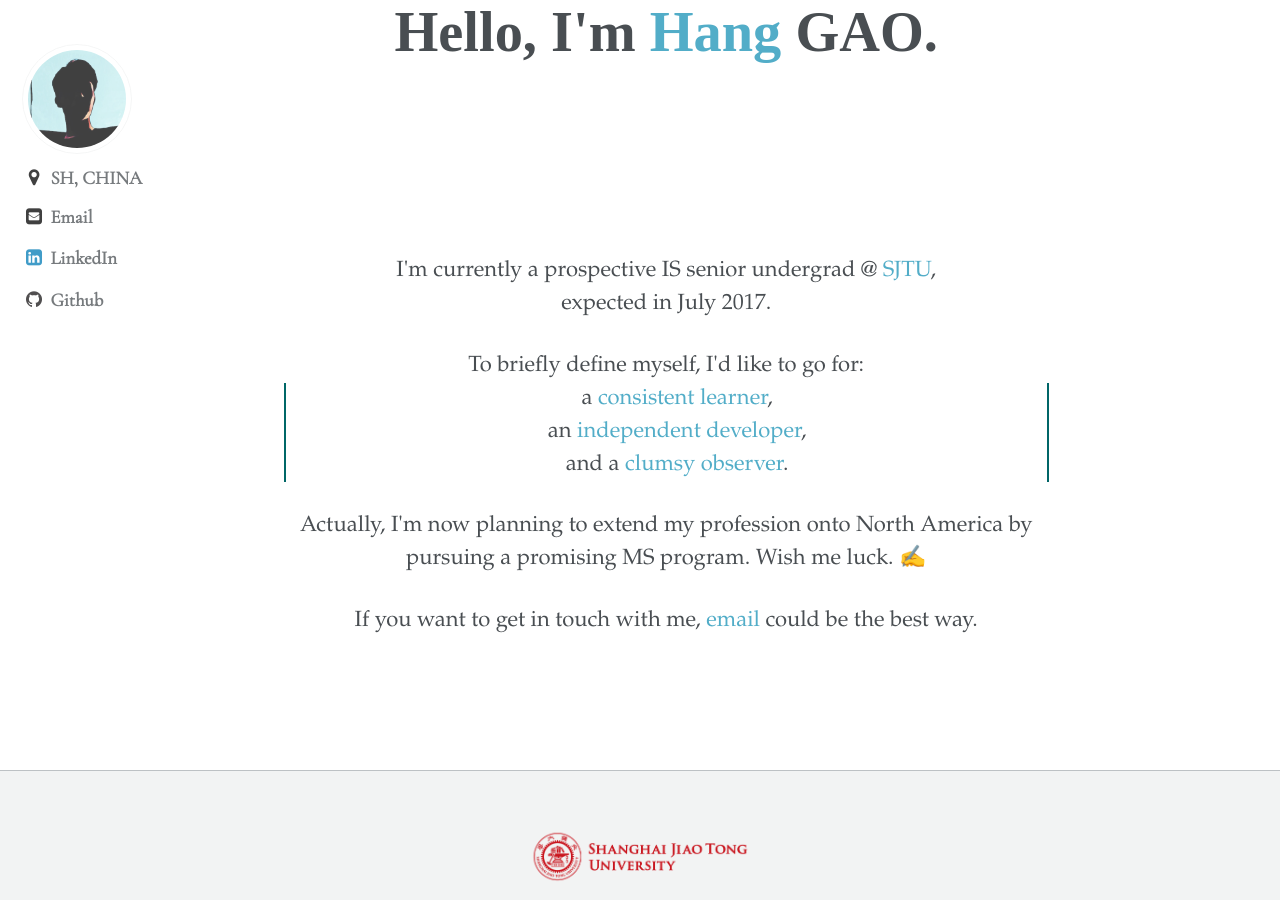
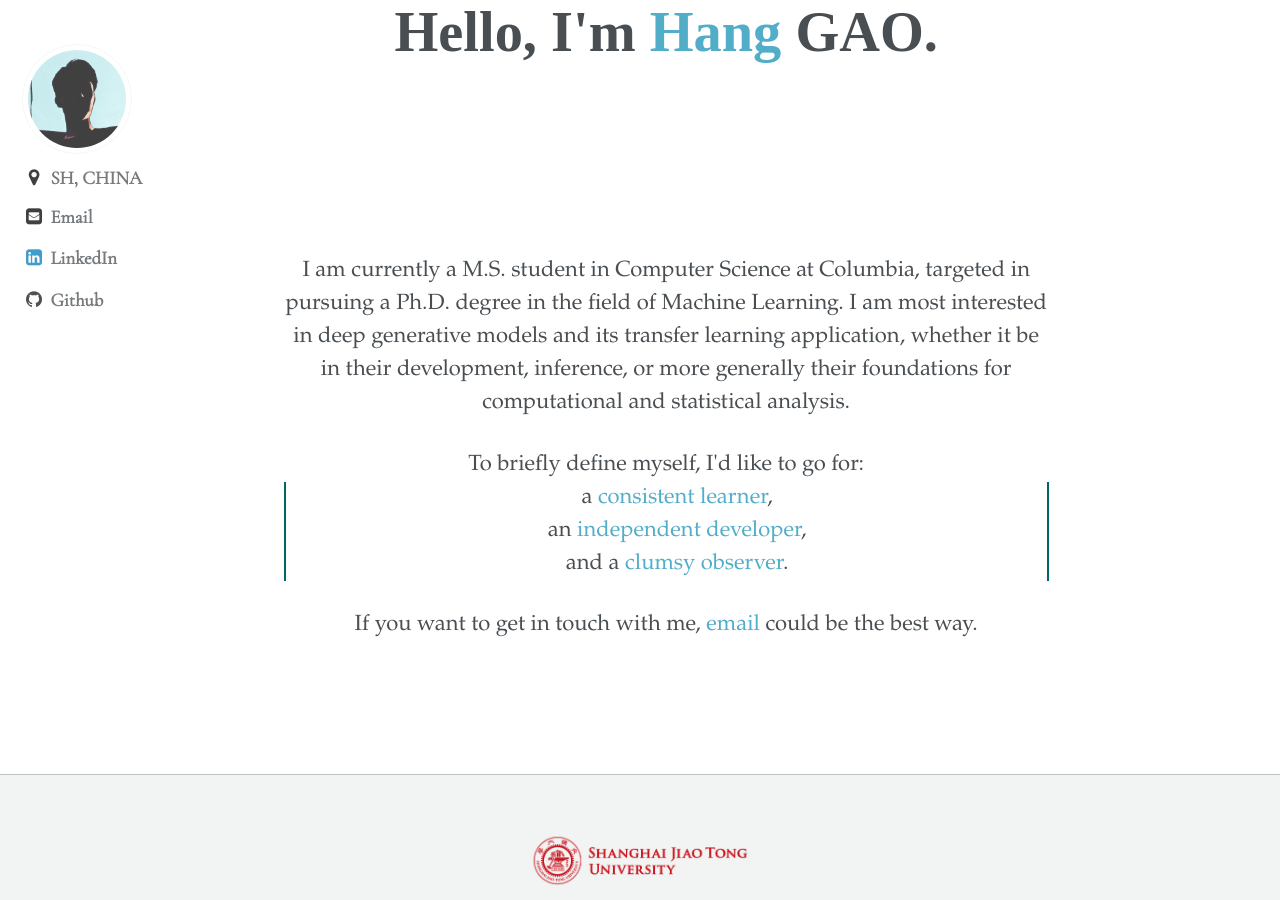
Before and after one commit to weizhixiang-workspace/cullengao.github.io, a Jekyll site: the page built from index.html, in a window 1280 px wide and 900 px high, scrolled down 540 px. Built offline with Jekyll 4.4.1, drawn with Linux system fonts in a browser that asks for light colours; some web fonts are replaced; the list of posts is cut into pages by our own code.

Commit message:
Update recent progress

```diff
--- a/index.html
+++ b/index.html
@@ -15,7 +15,7 @@ author_profile: true
 </center>
 
 <p><center>
-    I'm currently a prospective IS senior undergrad @ <a href="http://en.sjtu.edu.cn/">SJTU</a>, <br>expected in July 2017.</center>
+    I am currently a M.S. student in Computer Science at Columbia, targeted in pursuing a Ph.D. degree in the field of Machine Learning. I am most interested in deep generative models and its transfer learning application, whether it be in their development, inference, or more generally their foundations for computational and statistical analysis.
 </p>
 
 <dl style="text-align:center">
@@ -26,10 +26,6 @@ author_profile: true
 </dl>
 
 <p><center>
-    Actually, I'm now planning to extend my profession onto North America by pursuing a promising MS program. Wish me luck. &#9997</center>
-</p>
-
-<p><center>
-    If you want to get in touch with me, <a href="mailto:cullengao@gmail.com">email</a> could be the best way.
+    If you want to get in touch with me, <a href="mailto:hang.gao@columbia.edu">email</a> could be the best way.
 </center>
 </p>
```
Also changed, not shown: 2 other files.
